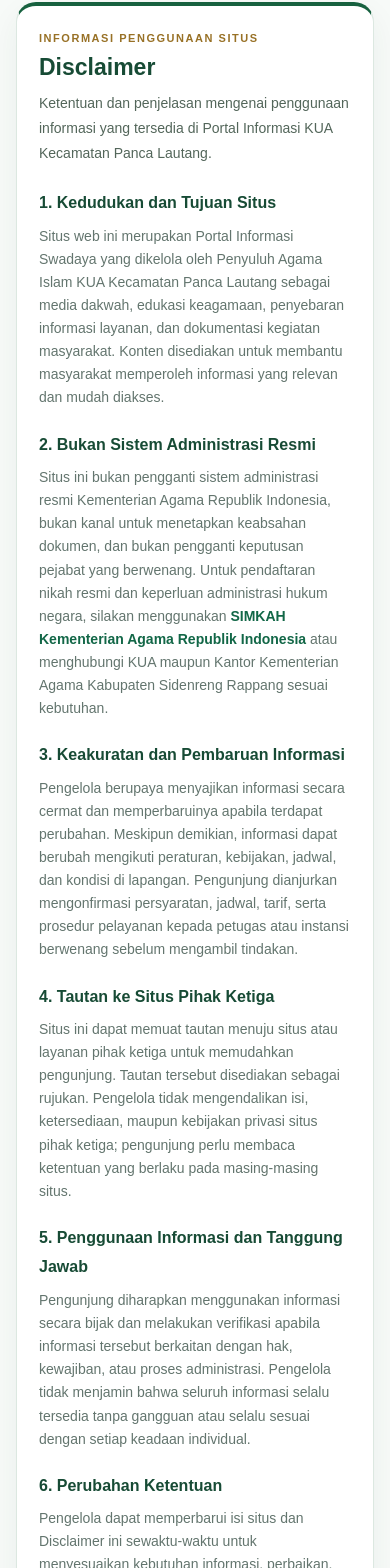
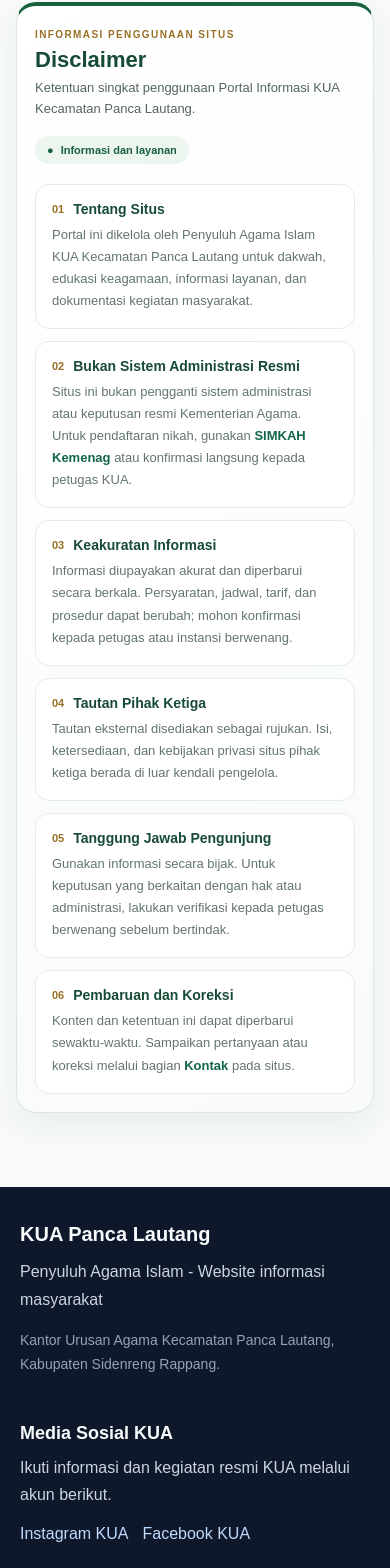
Before and after one commit to suriantosag-cyber/kua-panca-lautang-premium, a Next.js app: page / in a window 390 px wide. Shown: the part 8982-10550 px from the top of the page. Built offline with nearby package versions, Linux system fonts and the light colour scheme; no server answers; the database is empty.

Commit message:
style: make disclaimer compact responsive card grid

```diff
--- a/app/page.js
+++ b/app/page.js
@@ -489,83 +489,93 @@ src="https://maps.google.com/maps?q=KUA%20Panca%20Lautang%2C%20Panca%20Lautang%2
   id="disclaimer"
   className="section"
   aria-labelledby="disclaimer-title"
-  style={{ paddingTop: 0, paddingBottom: 48 }}
+  style={{ paddingTop: 0, paddingBottom: 42 }}
 >
   <div className="wrap">
     <article
       className="card"
       style={{
-        maxWidth: 1040,
+        maxWidth: 1120,
         margin: '0 auto',
-        padding: 'clamp(22px, 4vw, 38px)',
+        padding: 'clamp(18px, 3vw, 30px)',
         border: '1px solid #dce8e1',
         borderTop: '4px solid #17613f',
         borderRadius: 20,
-        background: '#fff',
+        background: 'linear-gradient(145deg, #ffffff 0%, #f8fbf9 100%)',
         boxShadow: '0 12px 32px rgba(20, 65, 44, .06)',
       }}
     >
-      <div style={{ marginBottom: 22 }}>
-        <span style={{ color: '#987126', fontSize: 11, fontWeight: 800, letterSpacing: '.14em' }}>
-          INFORMASI PENGGUNAAN SITUS
+      <div style={{ display: 'flex', alignItems: 'center', justifyContent: 'space-between', gap: 16, flexWrap: 'wrap', marginBottom: 20 }}>
+        <div>
+          <span style={{ color: '#987126', fontSize: 10, fontWeight: 800, letterSpacing: '.14em' }}>
+            INFORMASI PENGGUNAAN SITUS
+          </span>
+          <h2 id="disclaimer-title" style={{ margin: '5px 0 4px', color: '#174b35', fontSize: 'clamp(22px, 3vw, 28px)' }}>
+            Disclaimer
+          </h2>
+          <p style={{ margin: 0, color: '#53665a', fontSize: 13, lineHeight: 1.65 }}>
+            Ketentuan singkat penggunaan Portal Informasi KUA Kecamatan Panca Lautang.
+          </p>
+        </div>
+        <span style={{ display: 'inline-flex', alignItems: 'center', gap: 7, padding: '8px 12px', borderRadius: 999, background: '#edf5ef', color: '#17613f', fontSize: 11, fontWeight: 700 }}>
+          <span aria-hidden="true">●</span> Informasi dan layanan
         </span>
-        <h2 id="disclaimer-title" style={{ margin: '8px 0 10px', color: '#174b35', fontSize: 'clamp(23px, 3vw, 30px)' }}>
-          Disclaimer
-        </h2>
-        <p style={{ maxWidth: 820, margin: 0, color: '#53665a', lineHeight: 1.8 }}>
-          Ketentuan dan penjelasan mengenai penggunaan informasi yang tersedia di Portal Informasi KUA Kecamatan Panca Lautang.
-        </p>
       </div>
 
-      <div style={{ display: 'grid', gap: 20, color: '#405448', lineHeight: 1.85 }}>
-        <div>
-          <h3 style={{ margin: '0 0 7px', color: '#174b35', fontSize: 16 }}>1. Kedudukan dan Tujuan Situs</h3>
-          <p style={{ margin: 0 }}>
-            Situs web ini merupakan Portal Informasi Swadaya yang dikelola oleh Penyuluh Agama Islam KUA Kecamatan Panca Lautang sebagai media dakwah, edukasi keagamaan, penyebaran informasi layanan, dan dokumentasi kegiatan masyarakat. Konten disediakan untuk membantu masyarakat memperoleh informasi yang relevan dan mudah diakses.
+      <div style={{ display: 'grid', gridTemplateColumns: 'repeat(auto-fit, minmax(min(100%, 285px), 1fr))', gap: 12, color: '#405448' }}>
+        <section style={{ padding: 16, border: '1px solid #e4ece6', borderRadius: 14, background: '#fff' }}>
+          <h3 style={{ display: 'flex', gap: 9, alignItems: 'center', margin: '0 0 7px', color: '#174b35', fontSize: 14 }}>
+            <span style={{ color: '#987126', fontSize: 11 }}>01</span> Tentang Situs
+          </h3>
+          <p style={{ margin: 0, fontSize: 13, lineHeight: 1.7 }}>
+            Portal ini dikelola oleh Penyuluh Agama Islam KUA Kecamatan Panca Lautang untuk dakwah, edukasi keagamaan, informasi layanan, dan dokumentasi kegiatan masyarakat.
           </p>
-        </div>
+        </section>
 
-        <div>
-          <h3 style={{ margin: '0 0 7px', color: '#174b35', fontSize: 16 }}>2. Bukan Sistem Administrasi Resmi</h3>
-          <p style={{ margin: 0 }}>
-            Situs ini bukan pengganti sistem administrasi resmi Kementerian Agama Republik Indonesia, bukan kanal untuk menetapkan keabsahan dokumen, dan bukan pengganti keputusan pejabat yang berwenang. Untuk pendaftaran nikah resmi dan keperluan administrasi hukum negara, silakan menggunakan <a href="https://simkah4.kemenag.go.id" target="_blank" rel="noopener noreferrer" style={{ color: '#126747', fontWeight: 700 }}>SIMKAH Kementerian Agama Republik Indonesia</a> atau menghubungi KUA maupun Kantor Kementerian Agama Kabupaten Sidenreng Rappang sesuai kebutuhan.
+        <section style={{ padding: 16, border: '1px solid #e4ece6', borderRadius: 14, background: '#fff' }}>
+          <h3 style={{ display: 'flex', gap: 9, alignItems: 'center', margin: '0 0 7px', color: '#174b35', fontSize: 14 }}>
+            <span style={{ color: '#987126', fontSize: 11 }}>02</span> Bukan Sistem Administrasi Resmi
+          </h3>
+          <p style={{ margin: 0, fontSize: 13, lineHeight: 1.7 }}>
+            Situs ini bukan pengganti sistem administrasi atau keputusan resmi Kementerian Agama. Untuk pendaftaran nikah, gunakan <a href="https://simkah4.kemenag.go.id" target="_blank" rel="noopener noreferrer" style={{ color: '#126747', fontWeight: 700 }}>SIMKAH Kemenag</a> atau konfirmasi langsung kepada petugas KUA.
           </p>
-        </div>
+        </section>
 
-        <div>
-          <h3 style={{ margin: '0 0 7px', color: '#174b35', fontSize: 16 }}>3. Keakuratan dan Pembaruan Informasi</h3>
-          <p style={{ margin: 0 }}>
-            Pengelola berupaya menyajikan informasi secara cermat dan memperbaruinya apabila terdapat perubahan. Meskipun demikian, informasi dapat berubah mengikuti peraturan, kebijakan, jadwal, dan kondisi di lapangan. Pengunjung dianjurkan mengonfirmasi persyaratan, jadwal, tarif, serta prosedur pelayanan kepada petugas atau instansi berwenang sebelum mengambil tindakan.
+        <section style={{ padding: 16, border: '1px solid #e4ece6', borderRadius: 14, background: '#fff' }}>
+          <h3 style={{ display: 'flex', gap: 9, alignItems: 'center', margin: '0 0 7px', color: '#174b35', fontSize: 14 }}>
+            <span style={{ color: '#987126', fontSize: 11 }}>03</span> Keakuratan Informasi
+          </h3>
+          <p style={{ margin: 0, fontSize: 13, lineHeight: 1.7 }}>
+            Informasi diupayakan akurat dan diperbarui secara berkala. Persyaratan, jadwal, tarif, dan prosedur dapat berubah; mohon konfirmasi kepada petugas atau instansi berwenang.
           </p>
-        </div>
+        </section>
 
-        <div>
-          <h3 style={{ margin: '0 0 7px', color: '#174b35', fontSize: 16 }}>4. Tautan ke Situs Pihak Ketiga</h3>
-          <p style={{ margin: 0 }}>
-            Situs ini dapat memuat tautan menuju situs atau layanan pihak ketiga untuk memudahkan pengunjung. Tautan tersebut disediakan sebagai rujukan. Pengelola tidak mengendalikan isi, ketersediaan, maupun kebijakan privasi situs pihak ketiga; pengunjung perlu membaca ketentuan yang berlaku pada masing-masing situs.
+        <section style={{ padding: 16, border: '1px solid #e4ece6', borderRadius: 14, background: '#fff' }}>
+          <h3 style={{ display: 'flex', gap: 9, alignItems: 'center', margin: '0 0 7px', color: '#174b35', fontSize: 14 }}>
+            <span style={{ color: '#987126', fontSize: 11 }}>04</span> Tautan Pihak Ketiga
+          </h3>
+          <p style={{ margin: 0, fontSize: 13, lineHeight: 1.7 }}>
+            Tautan eksternal disediakan sebagai rujukan. Isi, ketersediaan, dan kebijakan privasi situs pihak ketiga berada di luar kendali pengelola.
           </p>
-        </div>
+        </section>
 
-        <div>
-          <h3 style={{ margin: '0 0 7px', color: '#174b35', fontSize: 16 }}>5. Penggunaan Informasi dan Tanggung Jawab</h3>
-          <p style={{ margin: 0 }}>
-            Pengunjung diharapkan menggunakan informasi secara bijak dan melakukan verifikasi apabila informasi tersebut berkaitan dengan hak, kewajiban, atau proses administrasi. Pengelola tidak menjamin bahwa seluruh informasi selalu tersedia tanpa gangguan atau selalu sesuai dengan setiap keadaan individual.
+        <section style={{ padding: 16, border: '1px solid #e4ece6', borderRadius: 14, background: '#fff' }}>
+          <h3 style={{ display: 'flex', gap: 9, alignItems: 'center', margin: '0 0 7px', color: '#174b35', fontSize: 14 }}>
+            <span style={{ color: '#987126', fontSize: 11 }}>05</span> Tanggung Jawab Pengunjung
+          </h3>
+          <p style={{ margin: 0, fontSize: 13, lineHeight: 1.7 }}>
+            Gunakan informasi secara bijak. Untuk keputusan yang berkaitan dengan hak atau administrasi, lakukan verifikasi kepada petugas berwenang sebelum bertindak.
           </p>
-        </div>
+        </section>
 
-        <div>
-          <h3 style={{ margin: '0 0 7px', color: '#174b35', fontSize: 16 }}>6. Perubahan Ketentuan</h3>
-          <p style={{ margin: 0 }}>
-            Pengelola dapat memperbarui isi situs dan Disclaimer ini sewaktu-waktu untuk menyesuaikan kebutuhan informasi, perbaikan, atau perubahan ketentuan yang berlaku. Versi yang ditampilkan pada halaman ini merupakan versi yang berlaku saat diakses.
+        <section style={{ padding: 16, border: '1px solid #e4ece6', borderRadius: 14, background: '#fff' }}>
+          <h3 style={{ display: 'flex', gap: 9, alignItems: 'center', margin: '0 0 7px', color: '#174b35', fontSize: 14 }}>
+            <span style={{ color: '#987126', fontSize: 11 }}>06</span> Pembaruan dan Koreksi
+          </h3>
+          <p style={{ margin: 0, fontSize: 13, lineHeight: 1.7 }}>
+            Konten dan ketentuan ini dapat diperbarui sewaktu-waktu. Sampaikan pertanyaan atau koreksi melalui bagian <a href="/#kontak" style={{ color: '#126747', fontWeight: 700 }}>Kontak</a> pada situs.
           </p>
-        </div>
-
-        <div style={{ padding: 17, border: '1px solid #e1ebe4', borderRadius: 14, background: '#f6faf7' }}>
-          <h3 style={{ margin: '0 0 7px', color: '#174b35', fontSize: 16 }}>7. Pertanyaan dan Koreksi Informasi</h3>
-          <p style={{ margin: 0 }}>
-            Jika menemukan informasi yang perlu dikoreksi atau memiliki pertanyaan mengenai konten situs, silakan menghubungi pengelola melalui bagian <a href="/#kontak" style={{ color: '#126747', fontWeight: 700 }}>Kontak</a> pada website ini.
-          </p>
-        </div>
+        </section>
       </div>
     </article>
   </div>
```
